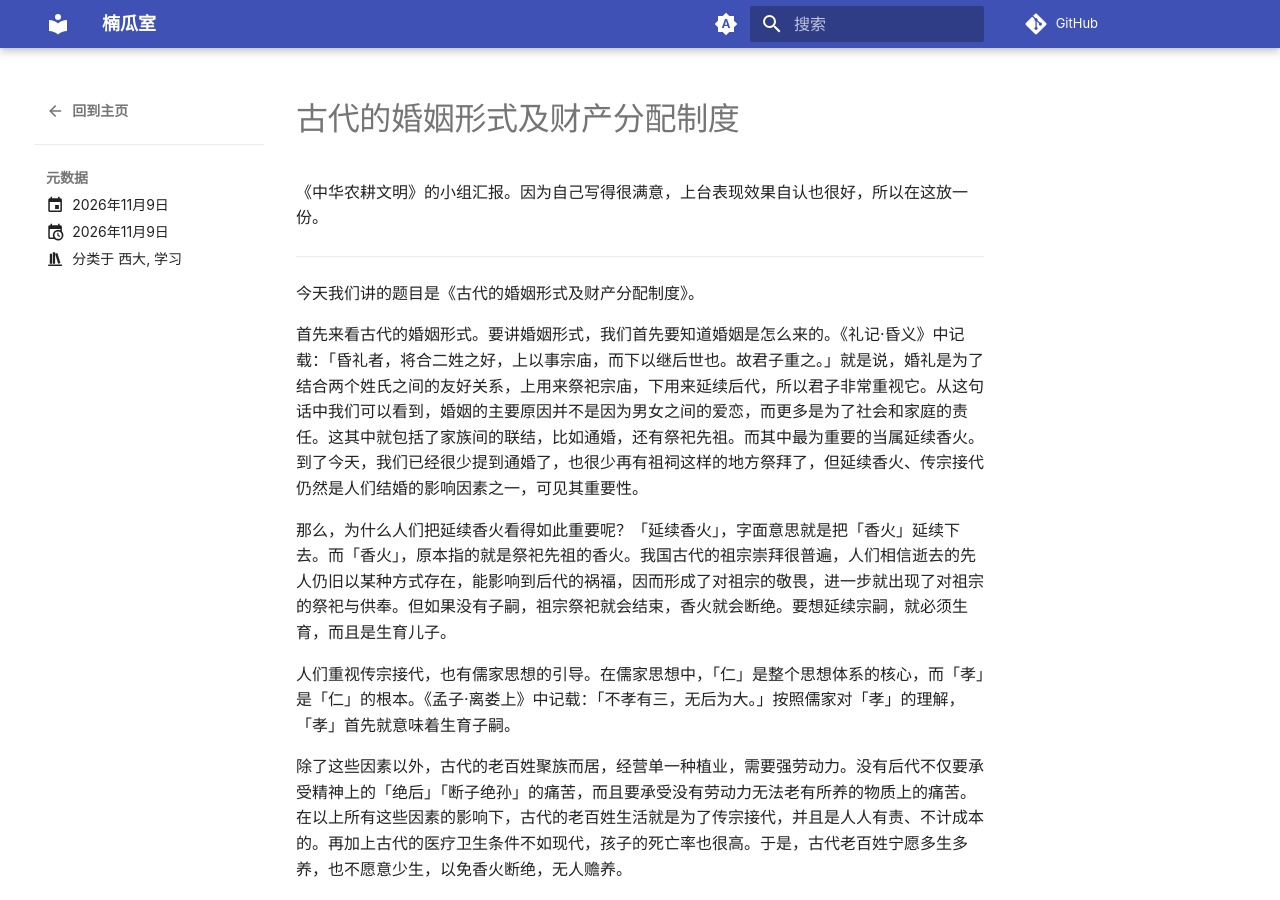
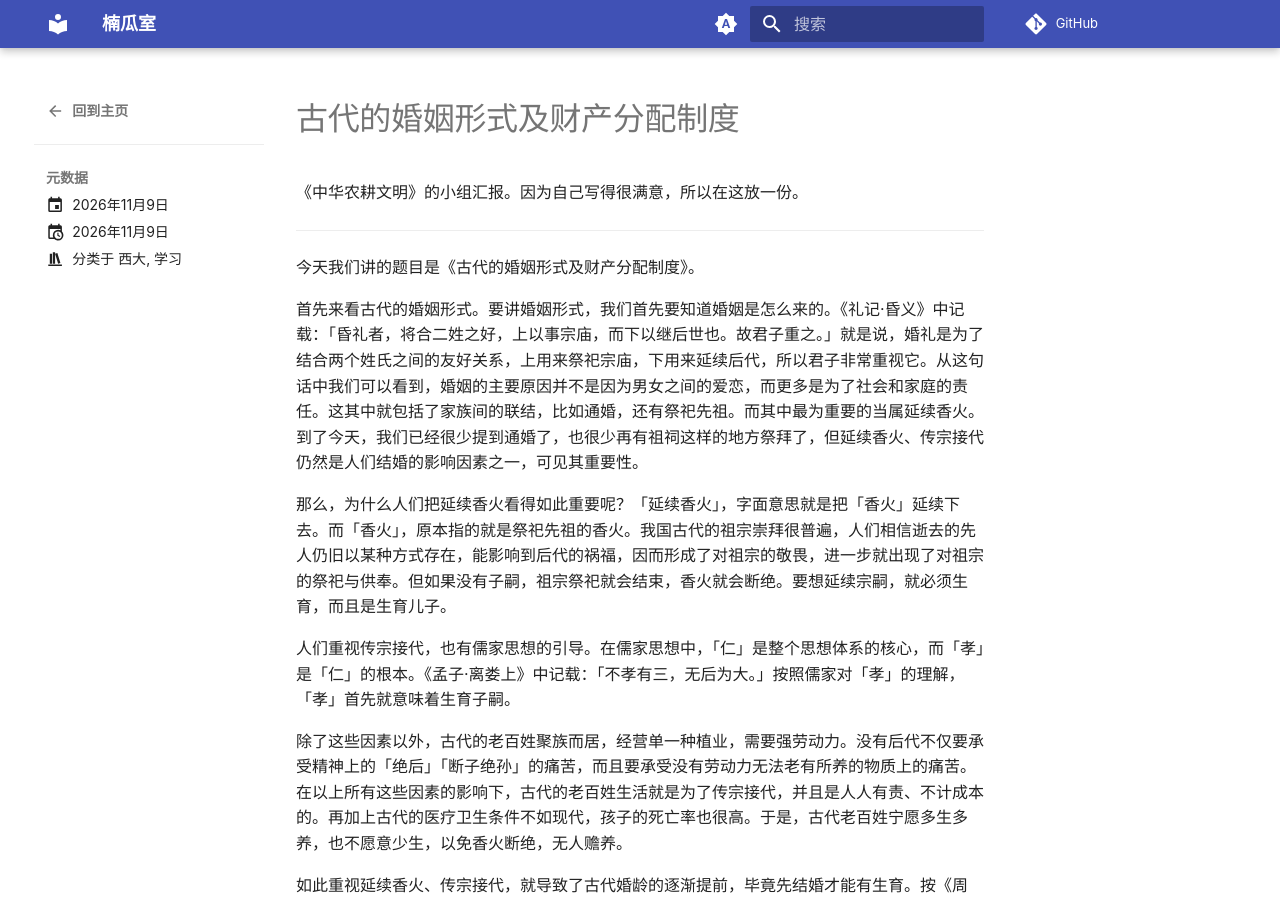
Before and after one commit to PumpkinJui/blog, an MkDocs documentation site: the page built from docs/blog/posts/261109_marriage_property.md, in a window 1280 px wide and 900 px high. Built offline with MkDocs 1.6.1 and Material for MkDocs 9.7.7, drawn with Linux system fonts in a browser that asks for light colours; comment, search, counter and statistics services are not loaded; a style sheet for code colours, icons or effects is not loaded.

```diff
--- a/docs/blog/posts/261109_marriage_property.md
+++ b/docs/blog/posts/261109_marriage_property.md
@@ -9,7 +9,7 @@ categories:
 ---
 # 古代的婚姻形式及财产分配制度
 
-《中华农耕文明》的小组汇报。因为自己写得很满意，上台表现效果自认也很好，所以在这放一份。
+《中华农耕文明》的小组汇报。因为自己写得很满意，所以在这放一份。
 
 ---
 
--- a/mkdocs.yml
+++ b/mkdocs.yml
@@ -6,8 +6,8 @@ site_url: https://www.pumpkinjui.com/
 copyright: |
   Copyright &copy; 2025-2026 PumpkinJui
   <br><a href="https://beian.miit.gov.cn/" target="_blank">蒙 ICP 备 2025029368 号 - 1</a>
-  <br><img src="/img/mps.png" alt="公安备案" style="height: 1em; vertical-align: middle;" />
-  <a href="https://beian.mps.gov.cn/#/query/webSearch?code=15010502002400" rel="noreferrer" target="_blank">蒙公网安备 15010502002400 号</a>
+  <br><a href="https://beian.mps.gov.cn/#/query/webSearch?code=15010502002400" rel="noreferrer" target="_blank">
+  <picture><source srcset="/img/mps.webp" type="image/webp"><img src="/img/mps.png" alt="公安备案" draggable="false" style="height: 1em; vertical-align: middle; pointer-events: none; -webkit-user-select: none; user-select: none;"></picture>蒙公网安备 15010502002400 号</a>
   <br><a href="https://icp.gov.moe/?keyword=20258074" target="_blank">萌 ICP 备 20258074 号</a>
 repo_url: https://github.com/PumpkinJui/blog/
 theme:
```
Also changed, not shown: docs/blog/posts/261005_password.md (+1 -1 lines), docs/img/mps.webp (added).
